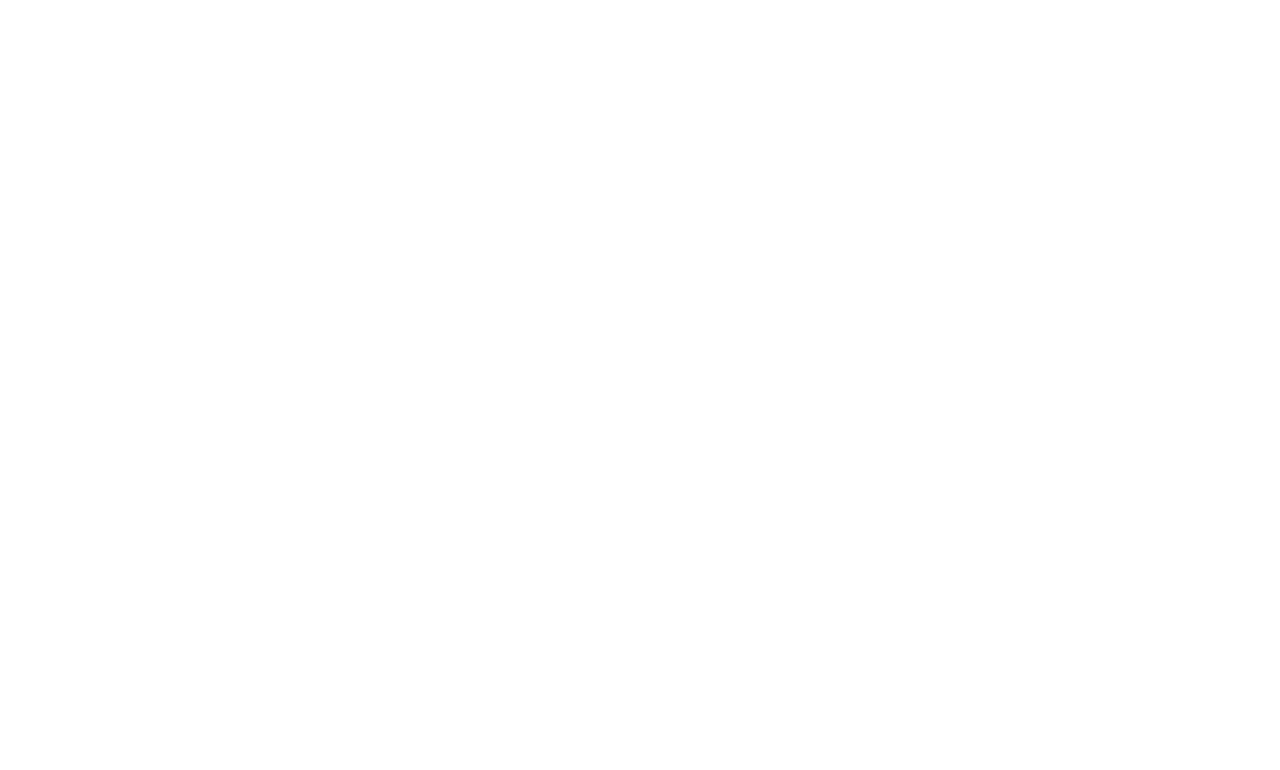
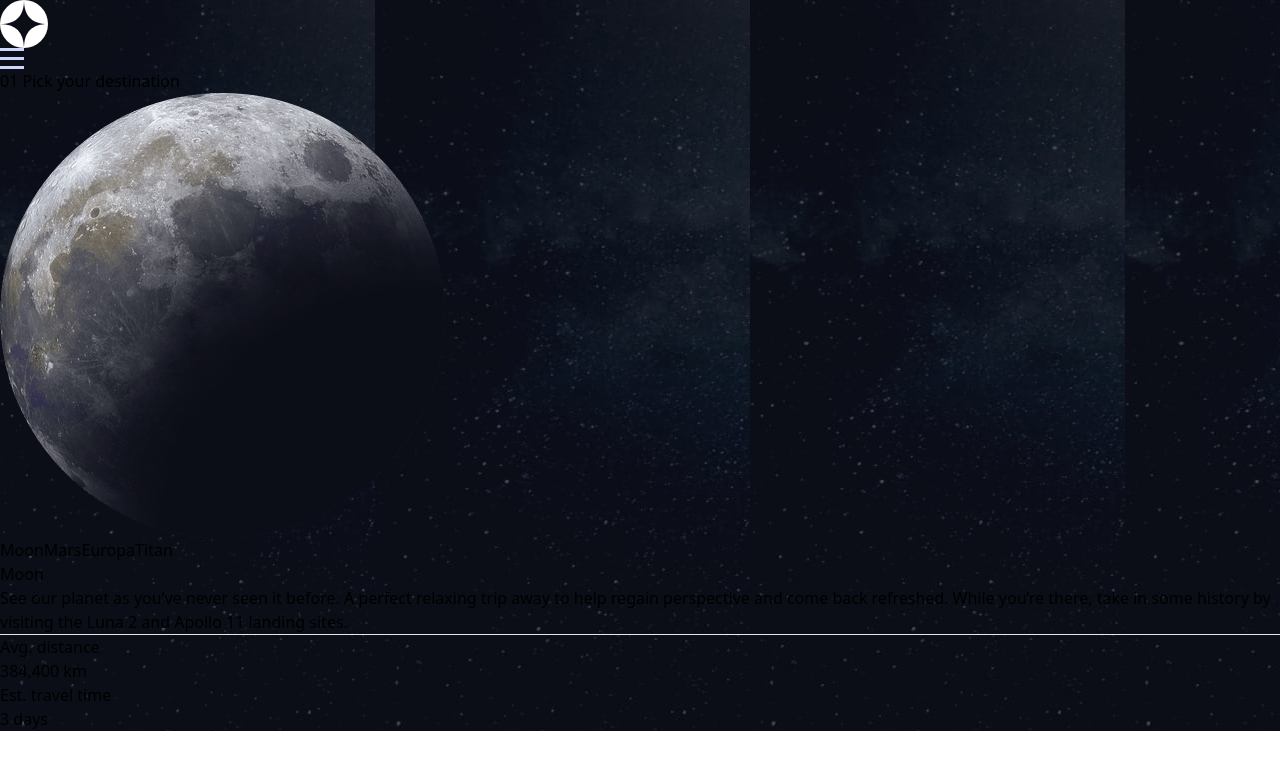
Before and after one commit to TejasMore477/Space-tourism-multi-page-website, a React (Vite) app: page /destination in a window 1280 px wide. Before the commit this address had no page. Shown: the top 770 px of the page. Built offline with nearby package versions, Linux system fonts and the light colour scheme.

Commit message:
despinaiton page

```diff
--- a/src/App.jsx
+++ b/src/App.jsx
@@ -2,6 +2,7 @@
 import { Route, Routes } from "react-router";
 import Home from "./Components/Home";
 import SideMenu from './Components/partials/SideMenu';
+import Destination from "./Components/Destination";
 
 function App() {
   const [menuBar, setMenuBar] = useState(false);
@@ -11,6 +12,7 @@
       <SideMenu setMenuBar={setMenuBar} menuBar={menuBar}/>
       <Routes>
         <Route path="/" element={<Home setMenuBar={setMenuBar} />} />
+        <Route path="/destination" element={<Destination setMenuBar={setMenuBar} />} />
       </Routes>
     </div>
   );
--- /dev/null
+++ b/src/Components/Destination.jsx
@@ -0,0 +1,50 @@
+import React, { useEffect, useState } from "react";
+import Navbar from "./partials/Navbar";
+import json from "../data.json";
+
+function Destination({ setMenuBar }) {
+  const destData = json.destinations;
+  const [di, setDi] = useState(0);
+
+  useEffect(()=>{
+     console.log("comp mount");
+  },[])
+
+  return (
+    <div
+      style={{ backgroundImage: `url('/destination/background-destination-mobile.jpg')` }}
+      className="px-2 pt-5 w-full h-screen bg-cover bg-center bg-no-repeat"
+    >
+      <Navbar setMenuBar={setMenuBar} />
+      <div className="w-full h-[88vh] text-white flex flex-col items-center justify-around pt-3 px-6 pb-10">
+        <p className="text-[3vw] font-light text-center">01 Pick your destination</p>
+
+        <img className="size-[40vw] mt-5" src={destData[di].images.png} alt={destData[di].name} />
+
+        <div className="flex items-center justify-center gap-5 mt-4">
+          {destData.map((e, i) => (
+            <button
+              key={i}
+              onClick={() => setDi(i)}
+              className={`text-[3vw] font-light ${di === i ? "text-white border-b-[1px]" : "text-gray-400"}`}
+            >
+              {e.name}
+            </button>
+          ))}
+        </div>
+
+        <div className="mt-5 text-center">
+          <h2 className=" mb-5 text-[10vw] uppercase font-light leading-none">{destData[di].name}</h2>
+          <p className=" h-[10vh] mb-5 text-[3vw] leading-[17px] font-light mt-2 px-4">{destData[di].description}</p>
+          <hr  className="border-none h-[1.5px] bg-zinc-600 mt-2"/>
+          <h3 className=" mt-5 text-[3.3vw] text-zinc-400 font-semibold uppercase leading-none tracking-tighter py-2">  Avg. distance</h3>
+          <h2 className="text-[5.3vw] tracking-tight font-semibold italic leading-none">{destData[di].distance}</h2>
+          <h3 className=" mt-5 text-[3.3vw] text-zinc-400 font-semibold uppercase leading-none tracking-tighter py-2">Est. travel time</h3>
+          <h2 className="text-[5.3vw] tracking-tight font-semibold italic leading-none">{destData[di].travel}</h2>
+        </div>
+      </div>
+    </div>
+  );
+}
+
+export default Destination;
```
